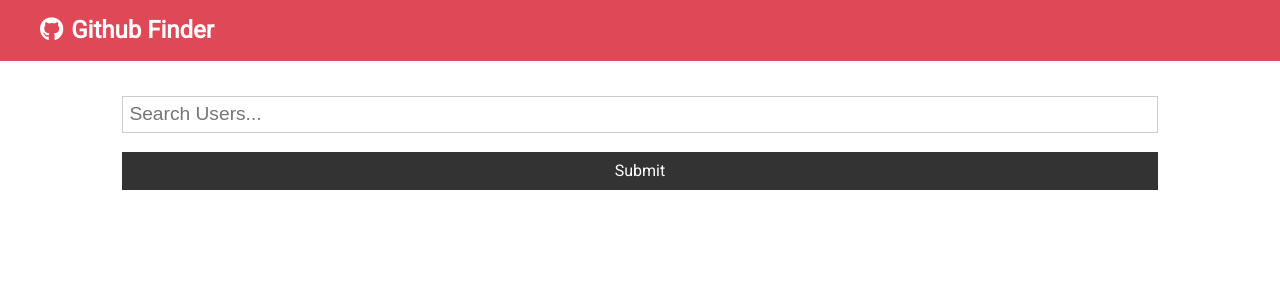
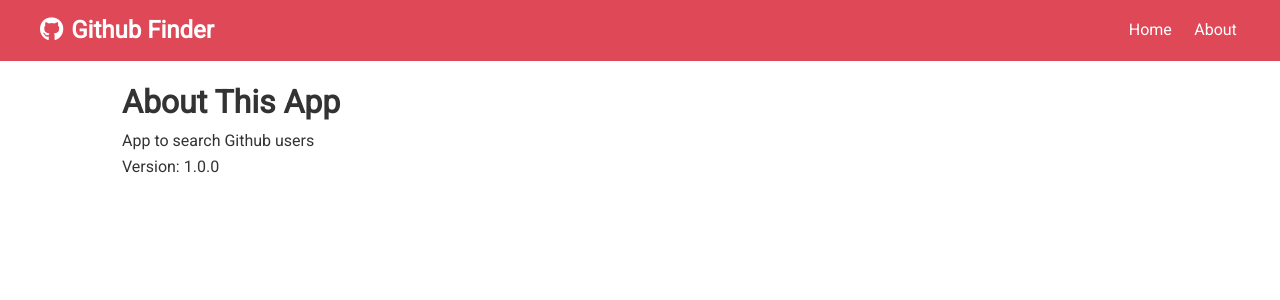
Before and after one commit to adamfriedl/github-finder, a React (Create React App) app: page /about in a window 1280 px wide. Shown: the top 300 px of the page. Built offline with nearby package versions, Linux system fonts and the light colour scheme; the HTML template or start-up script is replaced by a standard one.

Commit message:
use react router

```diff
--- a/package.json
+++ b/package.json
@@ -6,6 +6,7 @@
     "axios": "^0.19.0",
     "react": "^16.8.6",
     "react-dom": "^16.8.6",
+    "react-router-dom": "^5.0.1",
     "react-scripts": "3.0.1"
   },
   "scripts": {
--- a/src/App.js
+++ b/src/App.js
@@ -1,11 +1,12 @@
-import React, { Component } from 'react';
+import React, { Component, Fragment } from 'react';
+import { BrowserRouter as Router, Switch, Route } from 'react-router-dom';
 import Navbar from './components/layout/Navbar';
 import Users from './components/users/Users';
 import Search from './components/users/Search';
 import Alert from './components/layout/Alert';
+import About from './components/pages/About';
 import axios from 'axios';
 import './App.css';
-import { thisTypeAnnotation } from '@babel/types';
 
 class App extends Component {
     state = {
@@ -40,19 +41,37 @@
     render() {
         const { users, loading, alert } = this.state;
         return (
-            <div className='App'>
+            <Router>
+                <div className="App">
                     <Navbar />
-                <div className='container'>
+                    <div className="container">
                         <Alert alert={alert} />
+                        <Switch>
+                            <Route
+                                exact
+                                path="/"
+                                render={props => (
+                                    <Fragment>
                                         <Search
                                             searchUsers={this.searchUsers}
                                             clearUsers={this.clearUsers}
-                        showClear={users.length > 0 ? true : false}
+                                            showClear={
+                                                users.length > 0 ? true : false
+                                            }
                                             setAlert={this.setAlert}
                                         />
-                    <Users loading={loading} users={users} />
+                                        <Users
+                                            loading={loading}
+                                            users={users}
+                                        />
+                                    </Fragment>
+                                )}
+                            />
+                            <Route exact path="/about" component={About} />
+                        </Switch>
                     </div>
                 </div>
+            </Router>
         );
     }
 }
--- a/src/components/layout/Navbar.js
+++ b/src/components/layout/Navbar.js
@@ -1,5 +1,6 @@
 import React from 'react';
 import PropTypes from 'prop-types';
+import { Link } from 'react-router-dom';
 
 const Navbar = ({ icon, title }) => {
     return (
@@ -8,6 +9,14 @@
                 <i className={['mx', icon].join(' ')} />
                 {title}
             </h1>
+            <ul>
+                <li>
+                    <Link to='/'>Home</Link>
+                </li>
+                <li>
+                    <Link to='/about'>About</Link>
+                </li>
+            </ul>
         </nav>
     );
 };
--- /dev/null
+++ b/src/components/pages/About.js
@@ -0,0 +1,11 @@
+import React, { Fragment } from 'react';
+
+const About = () => (
+    <Fragment>
+        <h1>About This App</h1>
+        <p>App to search Github users</p>
+        <p>Version: 1.0.0</p>
+    </Fragment>
+);
+
+export default About;
```
Also changed, not shown: 1 other file (tests, documents, lock files or other folders). Lines whose indentation alone changed are shown as unchanged.
